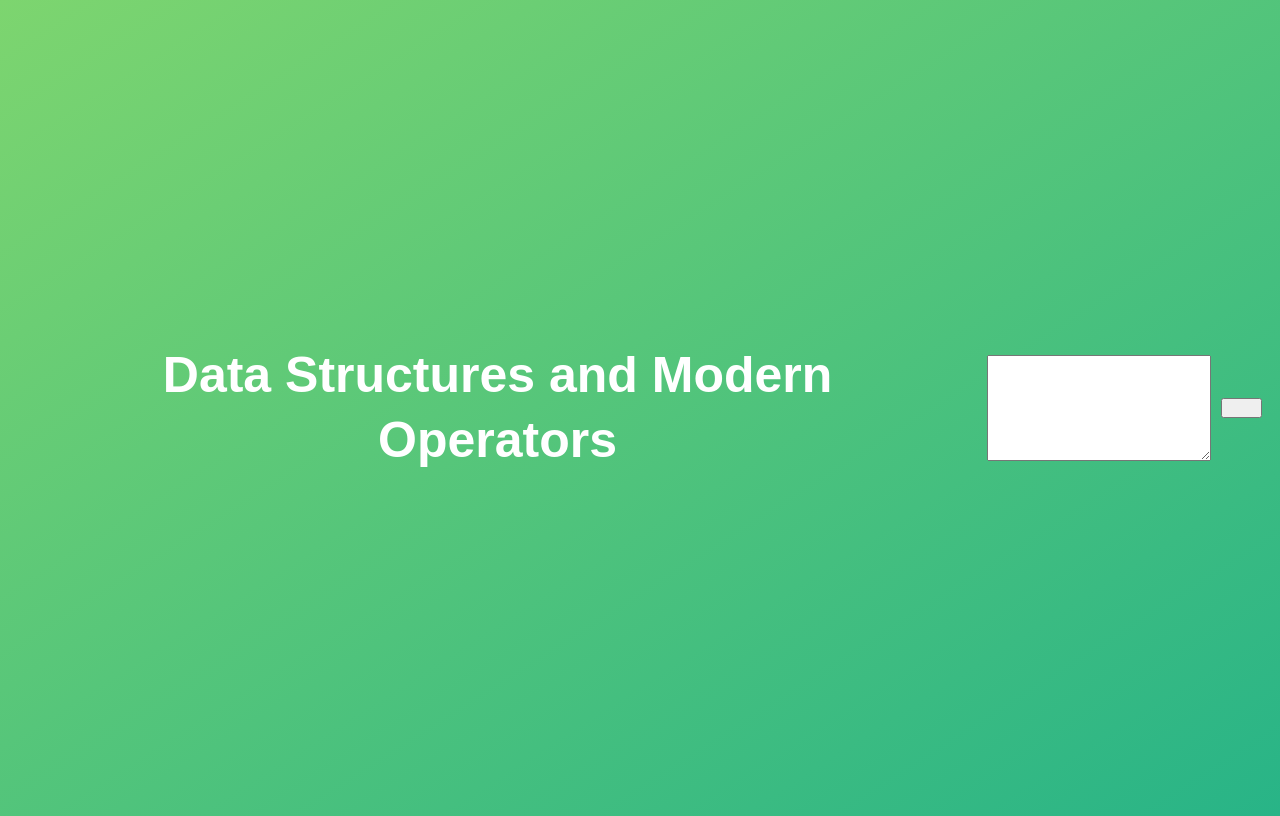
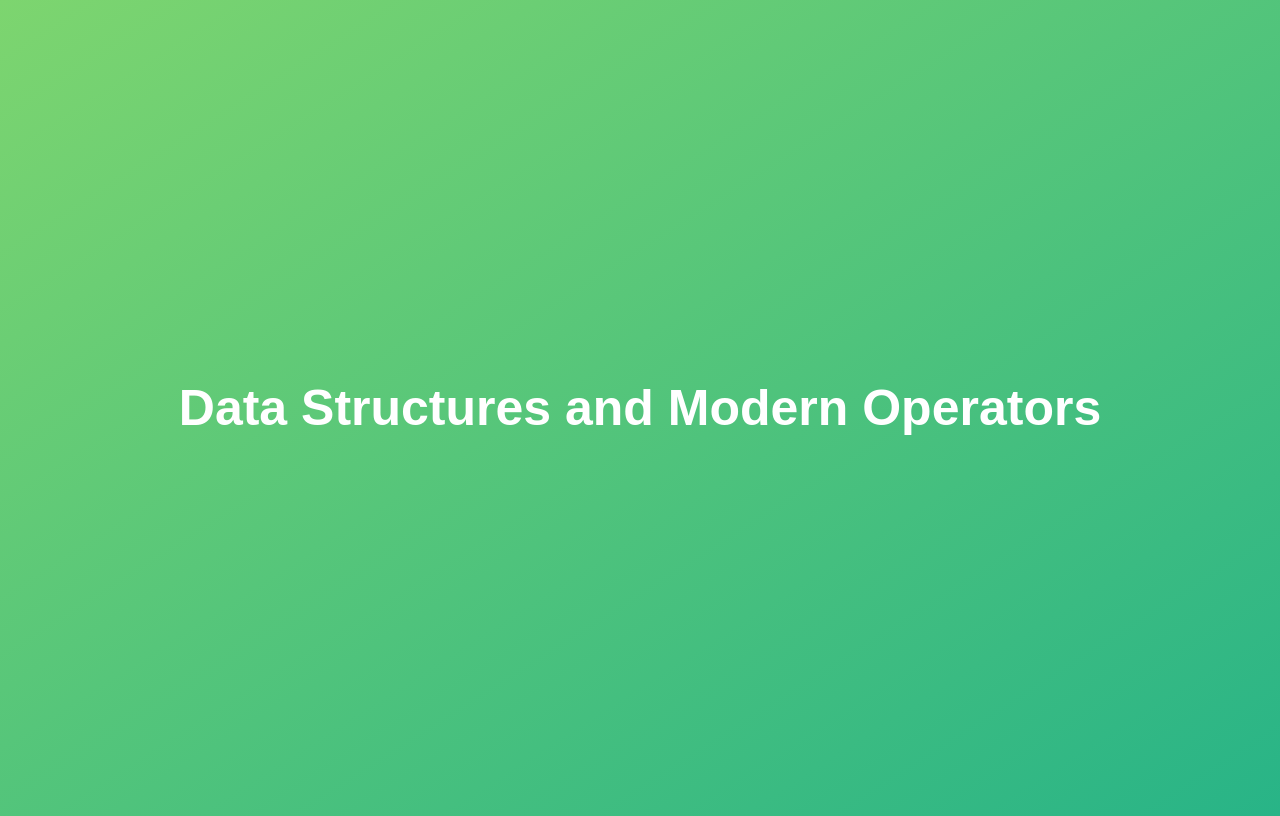
Before and after one commit to Anndy-SK/MyJavaScriptCourse, a plain HTML site: page 09-Data-Structures-Operators/starter/index.html in a window 1280 px wide. Drawn offline with Linux system fonts and the light colour scheme.

Commit message:
Update index.html

```diff
--- a/09-Data-Structures-Operators/starter/index.html
+++ b/09-Data-Structures-Operators/starter/index.html
@@ -38,6 +38,6 @@
     <!-- <script src="challenge1.js"></script> -->
     <!-- <script src="challenge2.js"></script> -->
     <!-- <script src="challenge3.js"></script> -->
-    <script src="challenge4.js"></script>
+    <!-- <script src="challenge4.js"></script> -->
   </body>
 </html>
```
